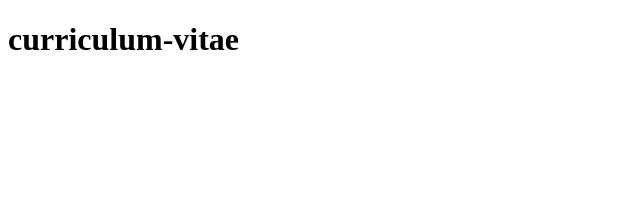
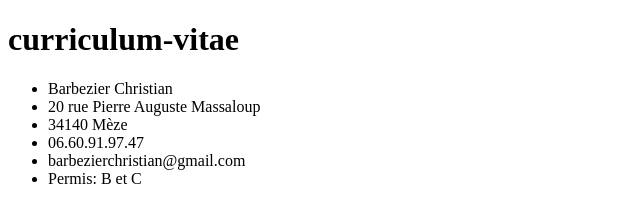
Before and after one commit to Cham3x/curri.bwb, a plain HTML site: page html/index.html in a window 1280 px wide. Shown: the whole page, without its empty margins (0-640 px from the left). Drawn offline with Linux system fonts and the light colour scheme.

Commit message:
suppression-des-div

```diff
--- a/html/index.html
+++ b/html/index.html
@@ -7,16 +7,17 @@
     <ulnk rel="stylessheet" href="index.css">
 </head>
 <body>
-    <div class="titre"><h1>curriculum-vitae</h1></div>
-    <div class="info">
-        <ul class="info">
-            <ul class="name"></ul>
-            <ul class="rue"></ul>
-            <ul class="CP"></ul>
-            <ul class="Tel"></ul>
-            <ul class="mail"></ul>
-            <ul class="permis"></ul>
-        </ul>
+    <header>
+        <h1>curriculum-vitae</h1>
+            <ul class="info">
+                <li class="name">Barbezier Christian</li>
+                <li class="rue">20 rue Pierre Auguste Massaloup</li>
+                <li class="CP">34140 Mèze</li>
+                <li class="Tel">06.60.91.97.47</li>
+                <li class="mail">barbezierchristian@gmail.com</li>
+                <li class="permis">Permis: B et C </li>
+            </ul>
+    </header>
     </div>
     <div class="container">
         <ul class="compétence"></ul>
```
